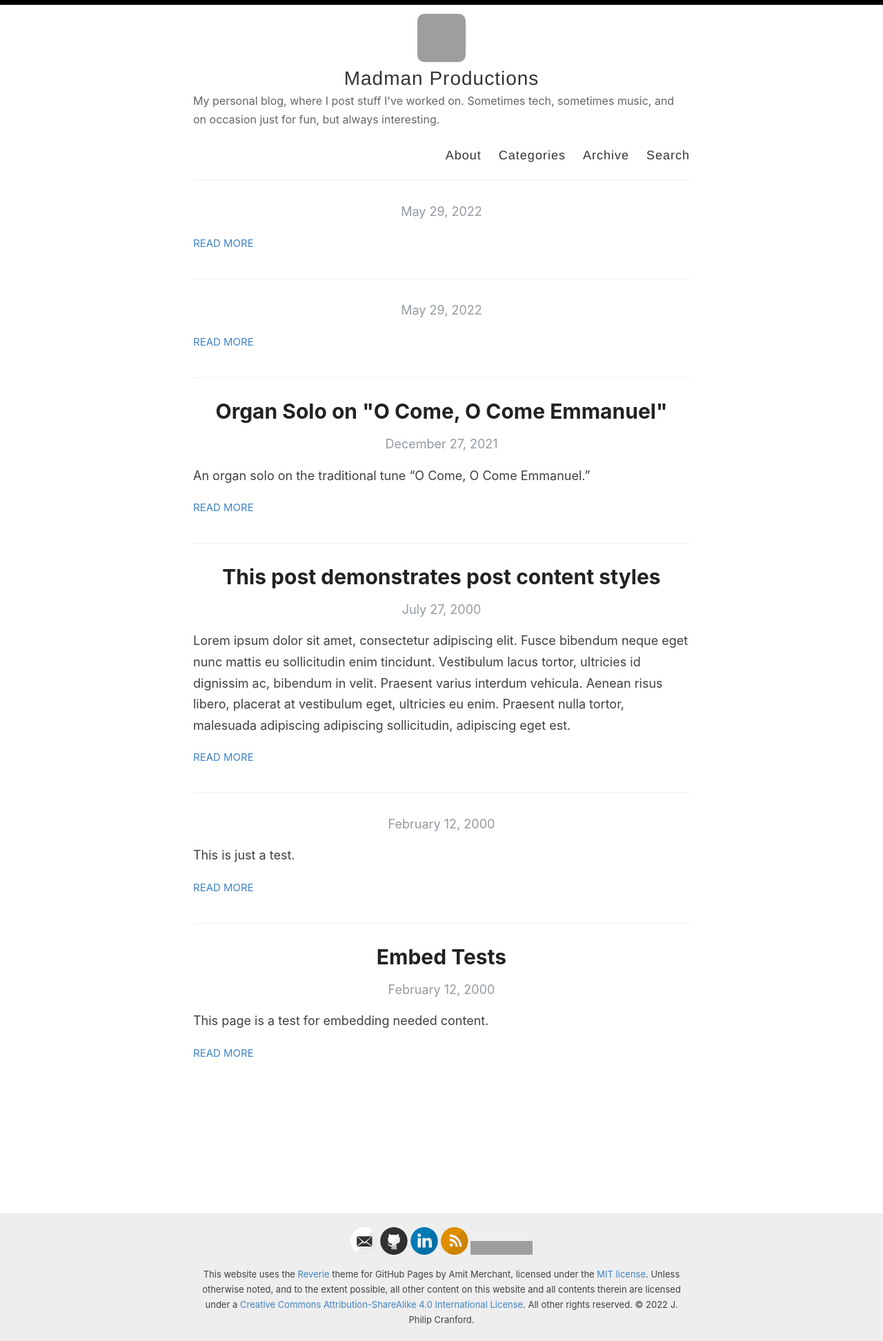
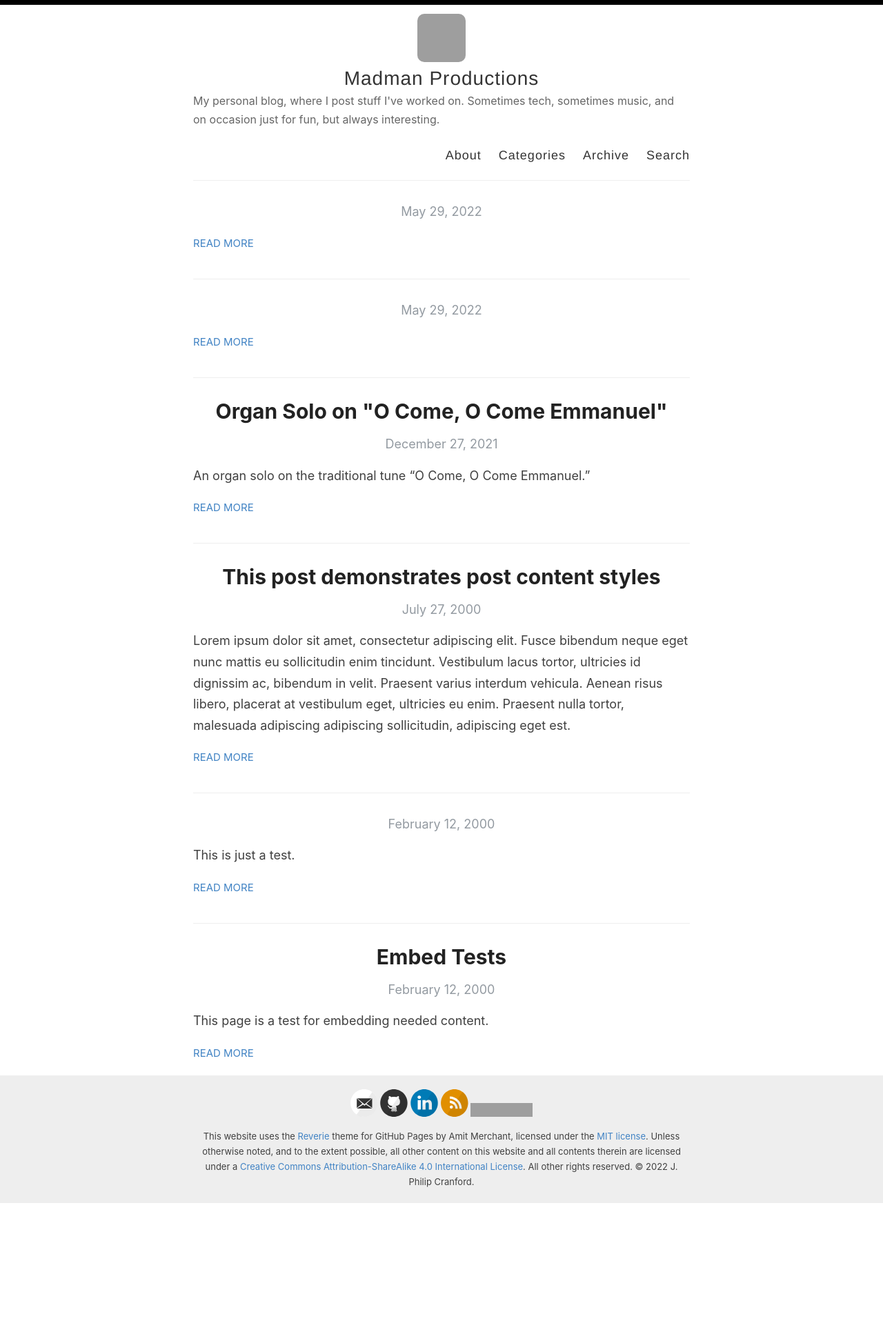
Before and after one commit to jpcranford/jpcranford.github.io, a Jekyll site: the page built from index.html, in a window 1280 px wide. Shown: the whole page at 69% size. Built offline with Jekyll 4.4.1, drawn with Linux system fonts in a browser that asks for light colours; the list of posts is cut into pages by our own code; after the commit the page ends 1744 px from its top, so only the background shows below that; grey boxes are pictures that could not be loaded.

Commit message:
Last footer fix, promise

```diff
--- a/assets/style.scss
+++ b/assets/style.scss
@@ -407,7 +407,7 @@ nav {
 }
 
 .wrapper-main {
-  padding-bottom: 200px;
+  /* padding-bottom: 200px; */
 }
 
 .wrapper-footer {
```
